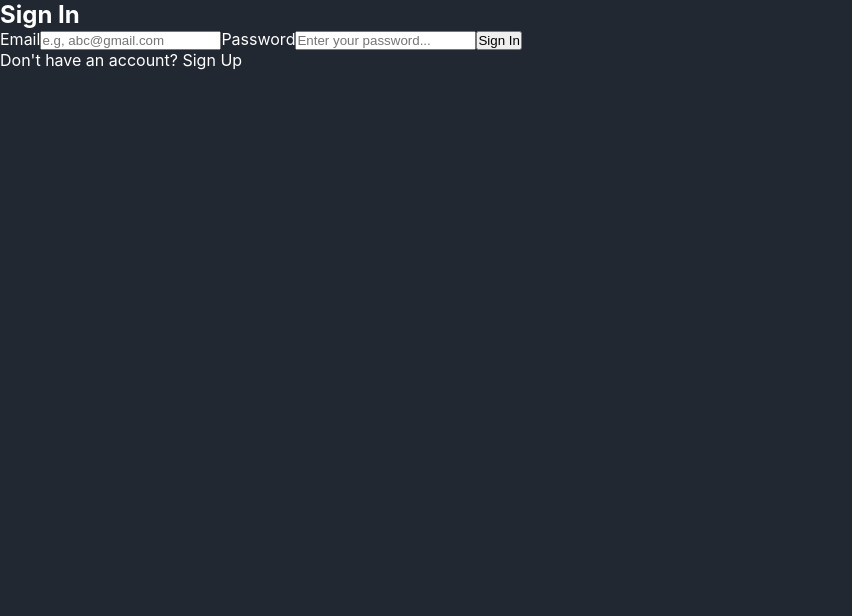
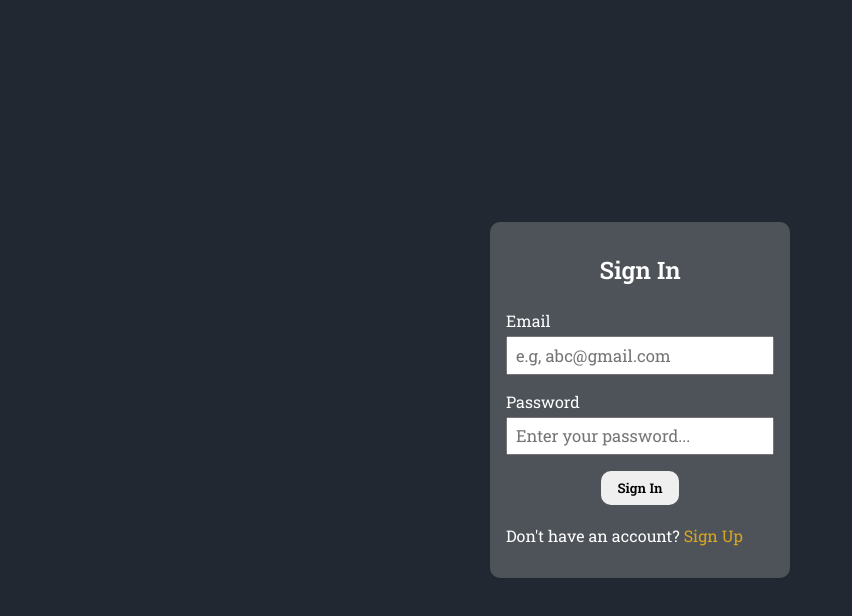
Before and after one commit to NishidhJain/movie-recommendation-repo, a React (Create React App) app: page /signin in a window 1280 px wide. Shown: the top 616 px of the page, without its empty margins (0-852 px from the left). Built offline with nearby package versions, Linux system fonts and the light colour scheme; no server answers.

Commit message:
styled signin page

```diff
--- a/src/components/BannerMovie.js
+++ b/src/components/BannerMovie.js
@@ -97,7 +97,7 @@ function BannerMovie() {
 	const genresList = getGenresName();
 	// console.log(genresList);
 
-	console.log(bannerMovie);
+	// console.log(bannerMovie);
 	return (
 		<section className='banner'>
 			<div className='banner__left'>
--- a/src/context/Context.js
+++ b/src/context/Context.js
@@ -54,7 +54,7 @@ function MovieProvider({ children }) {
 		try {
 			const findMovie = await fetch(searchAPI);
 			const jsonMovie = await findMovie.json();
-			console.log('Search response : ', jsonMovie);
+			// console.log('Search response : ', jsonMovie);
 			setSearchResponse(jsonMovie.results);
 		} catch (err) {
 			console.log('err in searching movie', err);
--- a/src/index.scss
+++ b/src/index.scss
@@ -1,3 +1,5 @@
+@import url('https://fonts.googleapis.com/css2?family=Roboto+Slab:wght@400;500;600&display=swap');
+
 @import './styles/variables';
 @import './styles/header';
 @import './styles/bannerMovie';
@@ -5,11 +7,13 @@
 @import './styles/movie';
 @import './styles/searchMovie';
 @import './styles/searchBox';
+@import './styles/signIn';
 
 * {
 	margin: 0;
 	padding: 0;
 	box-sizing: border-box;
+	font-family: 'Roboto Slab', serif;
 }
 
 body {
--- a/src/pages/SignIn.js
+++ b/src/pages/SignIn.js
@@ -1,4 +1,5 @@
 import React from 'react';
+import { Link } from 'react-router-dom';
 
 function SignIn() {
 	return (
@@ -6,30 +7,41 @@ function SignIn() {
 			<div className='signin__box'>
 				<h2 className='signin__heading'>Sign In</h2>
 				<form className='signin__form'>
+					<div className='signin__inptField'>
 						<label for='email' className='signin__label'>
 							Email
 						</label>
 						<input
+							id='email'
 							type='email'
 							required
 							className='signin__input'
 							placeholder='e.g, abc@gmail.com'
 						/>
+					</div>
 
-					<label for='email' className='signin__label'>
+					<div className='signin__inptField'>
+						<label for='password' className='signin__label'>
 							Password
 						</label>
 						<input
+							id='password'
 							type='password'
 							required
 							className='signin__input'
 							placeholder='Enter your password...'
 						/>
+					</div>
 
-					<button type='submit'>Sign In</button>
+					<button type='submit' className='signin__btn'>
+						Sign In
+					</button>
 				</form>
 				<p className='signin__newUser'>
-					Don't have an account? <span>Sign Up</span>
+					Don't have an account?{' '}
+					<Link to='/signup' className='signin__link'>
+						Sign Up
+					</Link>
 				</p>
 			</div>
 		</div>
--- a/src/styles/_header.scss
+++ b/src/styles/_header.scss
@@ -6,6 +6,11 @@
 		display: flex;
 		align-items: center;
 		justify-content: space-between;
+	}
+
+	&__logo {
+		letter-spacing: 1px;
+		font-size: 2.2rem;
 	}
 
 	&__list {
--- /dev/null
+++ b/src/styles/_signIn.scss
@@ -0,0 +1,47 @@
+.signin {
+	width: 100%;
+	height: 100vh;
+	@include flexCenter;
+
+	&__box {
+		background: rgba(255, 255, 255, 0.2);
+		padding: 2rem 1rem;
+		border-radius: 10px;
+		min-width: 300px;
+	}
+
+	&__heading {
+		text-align: center;
+		margin-bottom: 1.5rem;
+	}
+
+	&__label {
+		display: block;
+	}
+
+	&__input {
+		margin: 0.3rem 0 1rem;
+		width: 100%;
+		padding: 0.4rem 0.5rem;
+		outline: none;
+		font-size: 1.04rem;
+	}
+
+	&__btn {
+		display: block;
+		margin: 0 auto;
+		padding: 0.5rem 1rem;
+		border-radius: 10px;
+		border: none;
+		font-weight: 600;
+	}
+
+	&__newUser {
+		margin-top: 1.2rem;
+	}
+
+	&__link {
+		color: $secondaryColor;
+		text-decoration: none;
+	}
+}
```
Lines whose indentation alone changed are shown as unchanged.
